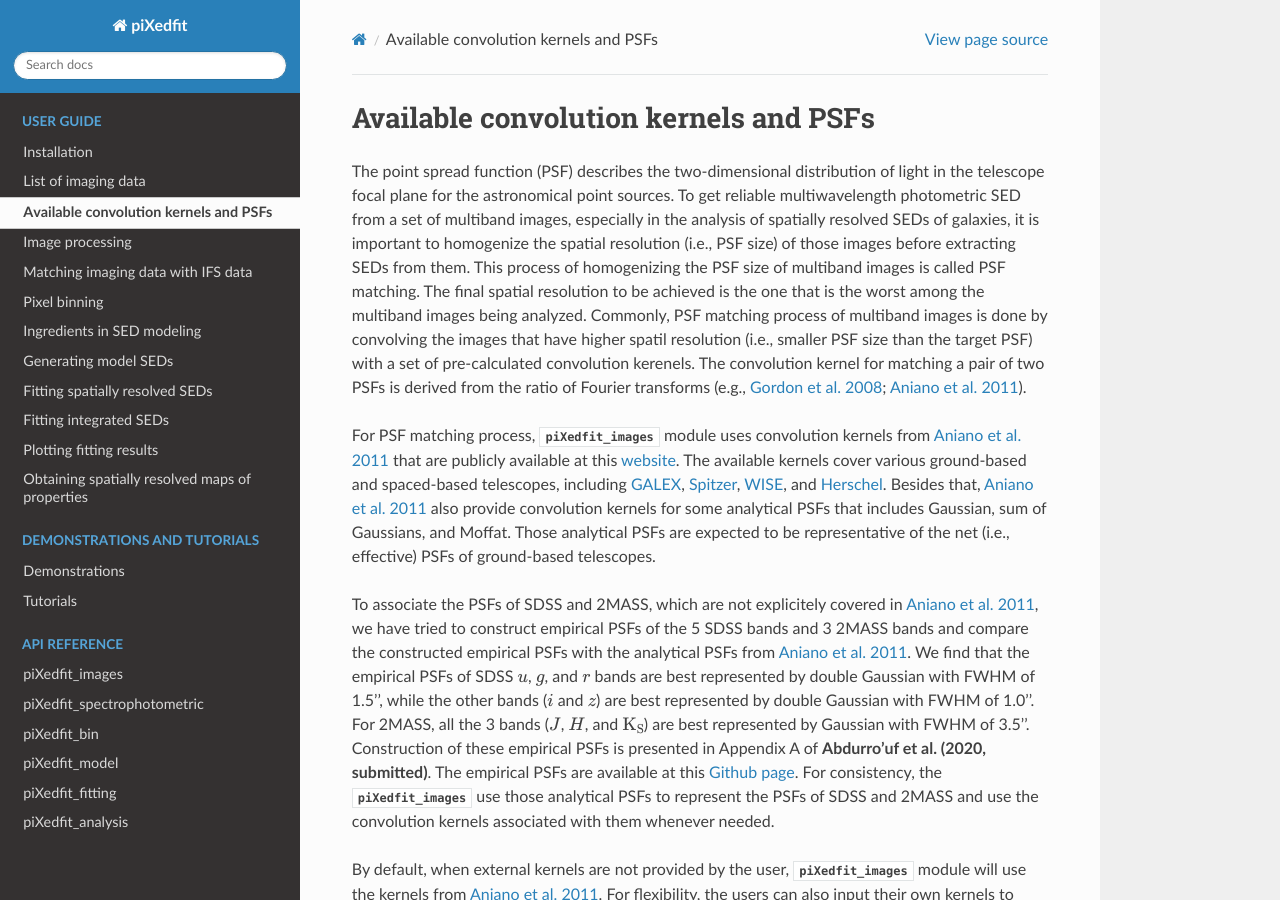
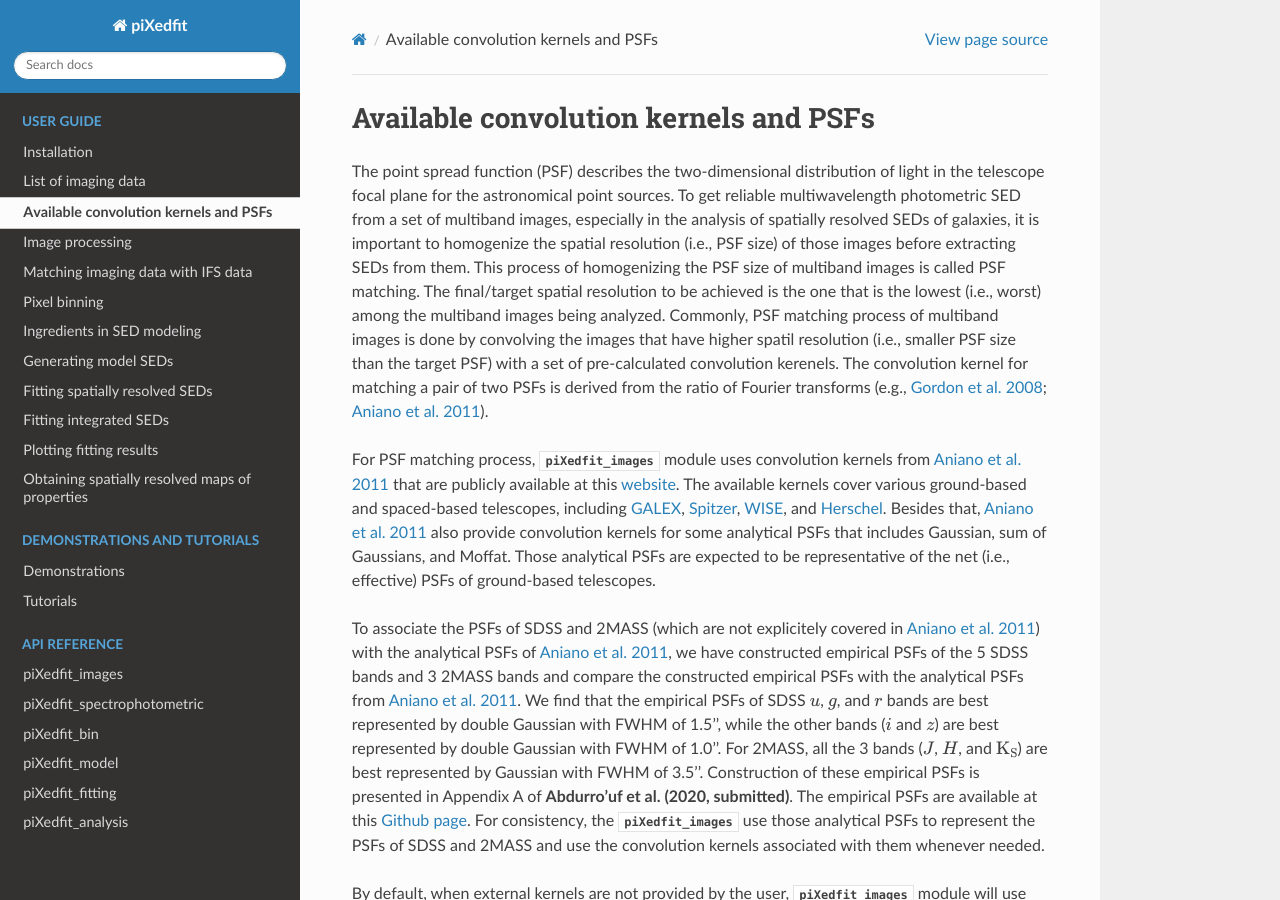
Before and after one commit to aabdurrouf/piXedfit, a Sphinx documentation site: the page built from docs/source/list_kernels_psf.rst, in a window 1280 px wide and 900 px high. Built offline with Sphinx 7.4.7 and the Read the Docs theme 2.0.0, drawn with Linux system fonts in a browser that asks for light colours; some of the changed text lies outside the part shown.

Commit message:
Update list_kernels_psf.rst

```diff
--- a/docs/source/list_kernels_psf.rst
+++ b/docs/source/list_kernels_psf.rst
@@ -4,8 +4,7 @@
 The point spread function (PSF) describes the two-dimensional distribution of light in the telescope focal plane for the astronomical point sources.
 To get reliable multiwavelength photometric SED from a set of multiband images, especially in the analysis of spatially resolved SEDs of galaxies,
 it is important to homogenize the spatial resolution (i.e., PSF size) of those images before extracting SEDs from them. This process of homogenizing
-the PSF size of multiband images is called PSF matching. The final spatial resolution to be achieved is the one that is the worst among the multiband images
-being analyzed. Commonly, PSF matching process of multiband images is done by convolving the images that have higher spatil resolution
+the PSF size of multiband images is called PSF matching. The final/target spatial resolution to be achieved is the one that is the lowest (i.e., worst) among the multiband images being analyzed. Commonly, PSF matching process of multiband images is done by convolving the images that have higher spatil resolution
 (i.e., smaller PSF size than the target PSF) with a set of pre-calculated convolution kerenels. The convolution kernel for matching a pair of two PSFs
 is derived from the ratio of Fourier transforms (e.g., `Gordon et al. 2008 <https://ui.adsabs.harvard.edu/abs/2008ApJ...682..336G/abstract>`_;
 `Aniano et al. 2011 <https://ui.adsabs.harvard.edu/abs/2011PASP..123.1218A/abstract>`_).
@@ -14,8 +13,7 @@
 and `Herschel <https://sci.esa.int/web/herschel>`_. Besides that, `Aniano et al. 2011 <https://ui.adsabs.harvard.edu/abs/2011PASP..123.1218A/abstract>`_
 also provide convolution kernels for some analytical PSFs that includes Gaussian, sum of Gaussians, and Moffat. Those analytical PSFs are expected to be representative of the net (i.e., effective) PSFs of ground-based telescopes.
 
-To associate the PSFs of SDSS and 2MASS, which are not explicitely covered in `Aniano et al. 2011 <https://ui.adsabs.harvard.edu/abs/2011PASP..123.1218A/abstract>`_,
-we have tried to construct empirical PSFs of the 5 SDSS bands and 3 2MASS bands and compare the constructed empirical PSFs with the analytical PSFs from `Aniano et al. 2011 <https://ui.adsabs.harvard.edu/abs/2011PASP..123.1218A/abstract>`_. We find that the empirical PSFs of SDSS :math:`u`, :math:`g`, and :math:`r` bands are best represented by double Gaussian with FWHM of 1.5'', while the other bands (:math:`i` and :math:`z`) are best represented by double Gaussian with FWHM of 1.0''. For 2MASS, all the 3 bands (:math:`J`, :math:`H`, and :math:`\text{K}_{\text{S}}`) are best represented by Gaussian with FWHM of 3.5''. Construction of these empirical PSFs is presented in Appendix A of **Abdurro'uf et al. (2020, submitted)**. The empirical PSFs are available at this `Github page <https://github.com/aabdurrouf/empPSFs_GALEXSDSS2MASS>`_. For consistency, the :mod:`piXedfit_images` use those analytical PSFs to represent the PSFs of SDSS and 2MASS and use the convolution kernels associated with them whenever needed.
+To associate the PSFs of SDSS and 2MASS (which are not explicitely covered in `Aniano et al. 2011 <https://ui.adsabs.harvard.edu/abs/2011PASP..123.1218A/abstract>`_) with the analytical PSFs of `Aniano et al. 2011 <https://ui.adsabs.harvard.edu/abs/2011PASP..123.1218A/abstract>`_, we have constructed empirical PSFs of the 5 SDSS bands and 3 2MASS bands and compare the constructed empirical PSFs with the analytical PSFs from `Aniano et al. 2011 <https://ui.adsabs.harvard.edu/abs/2011PASP..123.1218A/abstract>`_. We find that the empirical PSFs of SDSS :math:`u`, :math:`g`, and :math:`r` bands are best represented by double Gaussian with FWHM of 1.5'', while the other bands (:math:`i` and :math:`z`) are best represented by double Gaussian with FWHM of 1.0''. For 2MASS, all the 3 bands (:math:`J`, :math:`H`, and :math:`\text{K}_{\text{S}}`) are best represented by Gaussian with FWHM of 3.5''. Construction of these empirical PSFs is presented in Appendix A of **Abdurro'uf et al. (2020, submitted)**. The empirical PSFs are available at this `Github page <https://github.com/aabdurrouf/empPSFs_GALEXSDSS2MASS>`_. For consistency, the :mod:`piXedfit_images` use those analytical PSFs to represent the PSFs of SDSS and 2MASS and use the convolution kernels associated with them whenever needed.
 
 By default, when external kernels are not provided by the user, :mod:`piXedfit_images` module will use the kernels from `Aniano et al. 2011 <https://ui.adsabs.harvard.edu/abs/2011PASP..123.1218A/abstract>`_. For flexibility, the users can also input their own kernels to :mod:`piXedfit_images`.
 
@@ -27,4 +25,4 @@
 .. image:: perform_kernels1.png
   :width: 900
 
-For the characteristic PSFs of the imaging data that can be analyzed with the current version of **piXedfit** is described in another `page <https://pixedfit.readthedocs.io/en/latest/list_imaging_data.html>`_.
+For the characteristic PSFs of the imaging data that can be analyzed with the current version of **piXedfit**, please see the description in this `page <https://pixedfit.readthedocs.io/en/latest/list_imaging_data.html>`_.
```
